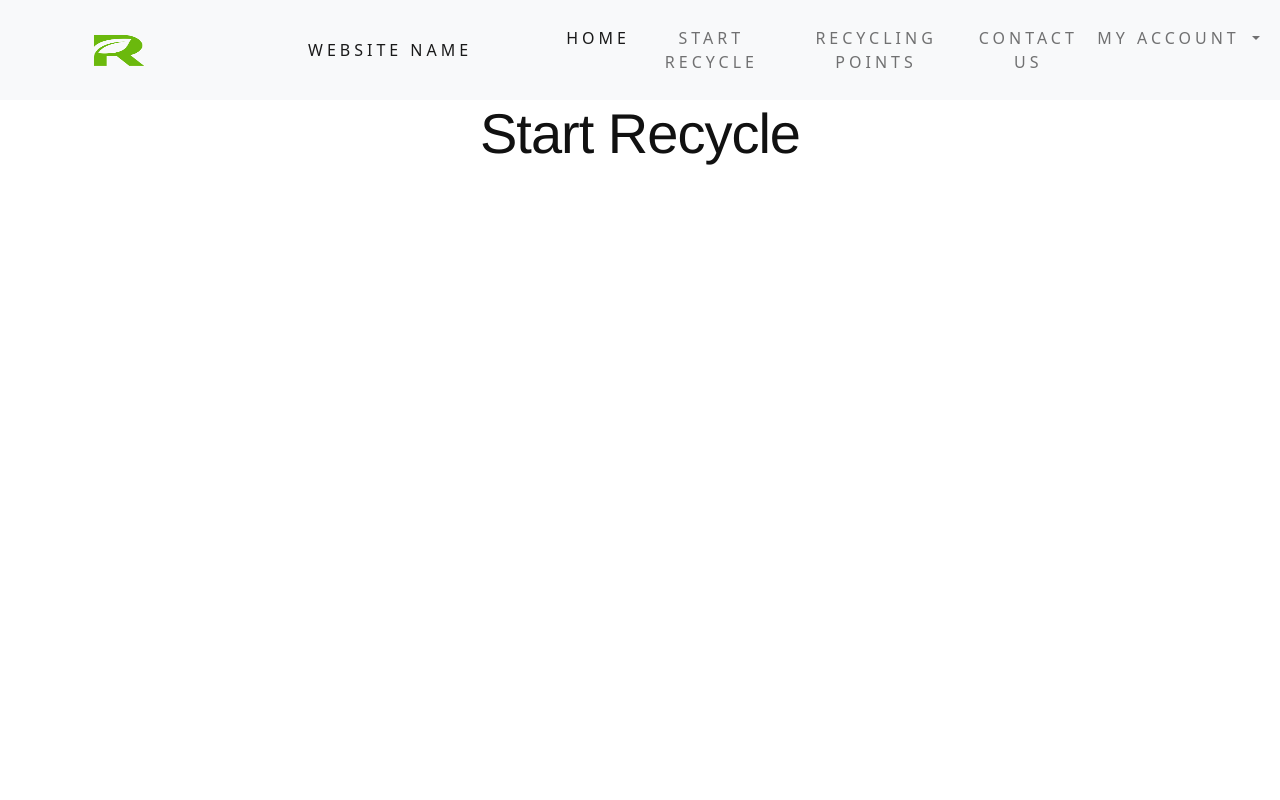
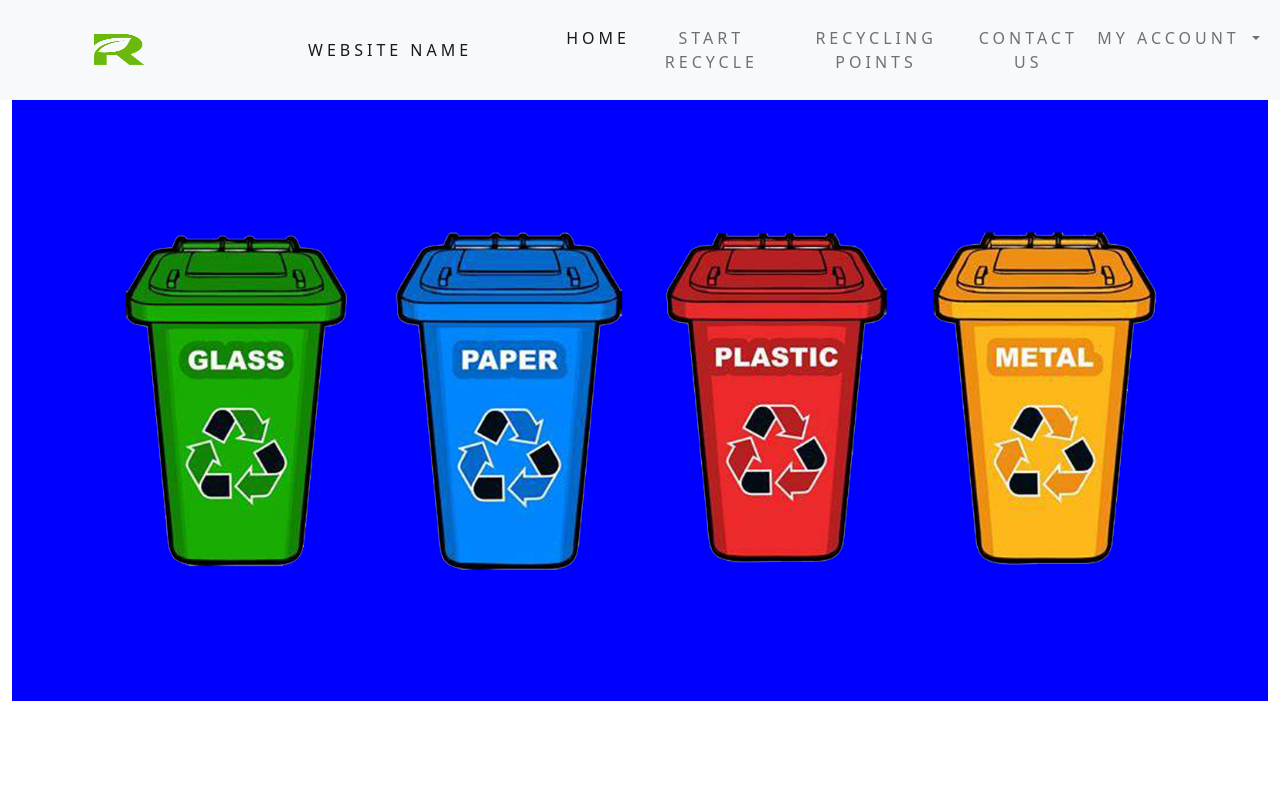
Before and after one commit to waileng09/HackathonTeam9, a Flask app: page /recyclingpage in a window 1280 px wide. Run offline with Flask 2, Linux system fonts and the light colour scheme; some libraries are stand-ins or nearby versions.

Commit message:
added  recycling page

```diff
--- a/static/css/style.css
+++ b/static/css/style.css
@@ -0,0 +1,11 @@
+* {
+	box-sizing: border-box;
+}
+
+.recyclebin{
+padding:100px;
+width:100%;
+}
+.recycle_top{
+background-color:blue;
+}
--- a/templates/customer page/customer_home.html
+++ b/templates/customer page/customer_home.html
@@ -1,5 +1,5 @@
 <link href="{{ url_for('static', filename='css/style.css') }}" rel="stylesheet">
-{% extends "customer_base.html" %}
+{% extends "customer page/customer_base.html" %}
 {% block title %}Title{% endblock %}
 {% block content %}
 <h1 class="display-4">Home</h1>
--- a/templates/customer page/recycling_page.html
+++ b/templates/customer page/recycling_page.html
@@ -1,6 +1,10 @@
+<link href="{{ url_for('static', filename='css/style.css') }}" rel="stylesheet">
 {% extends "customer page/customer_base.html" %}
 {% block title %}Title{% endblock %}
 {% block content %}
-<h1 class="display-4">Start Recycle</h1>
+<body>
+<div class="recycle_top"><img class="recyclebin" src="static/img/binss.png" alt="recycle bins"></div>
+
+</body>
 
 {% endblock %}
```
Also changed, not shown: static/img/binss.png (added).
